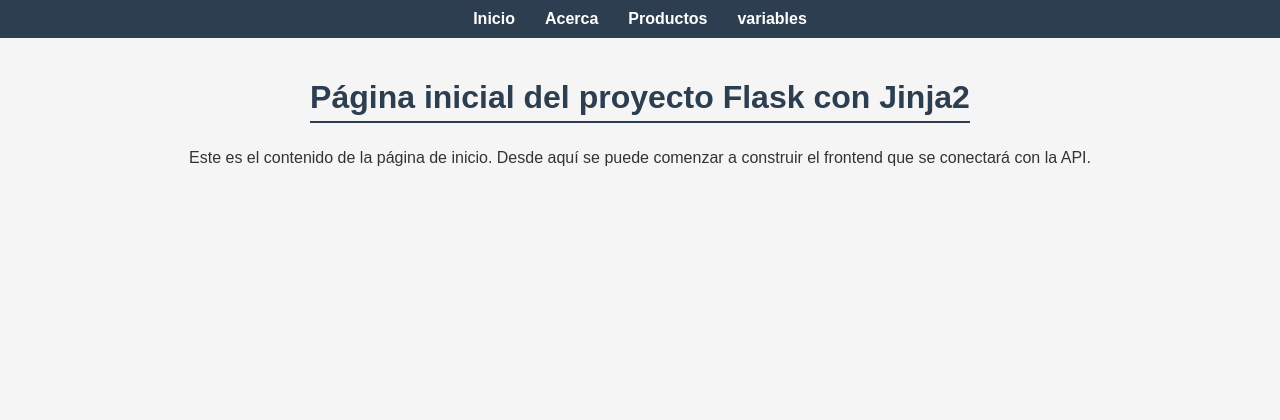
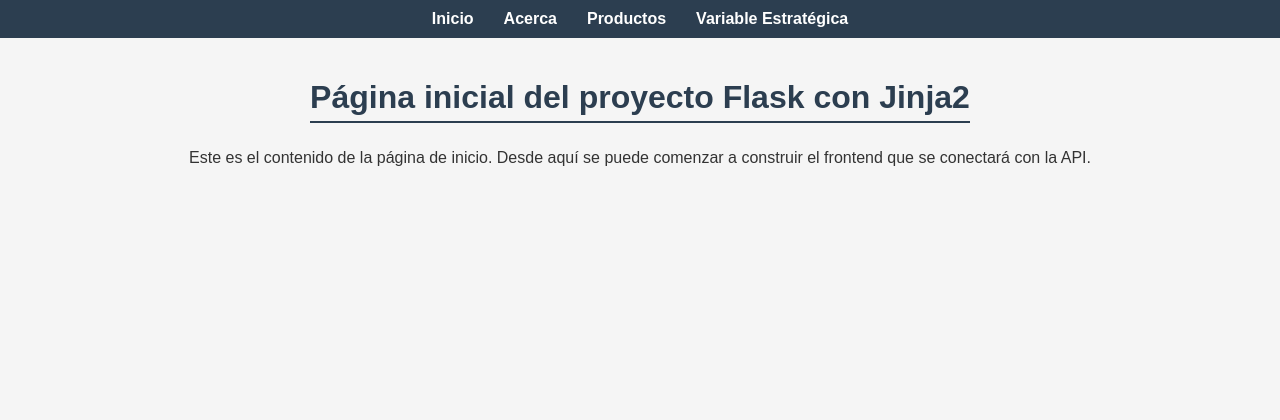
Before and after one commit to jelexlex/flaskapi_jinja, a Flask app: page / in a window 1280 px wide. Shown: the top 420 px of the page. Run offline with Flask 3, Linux system fonts and the light colour scheme.

Commit message:
Implementación completa de CRUDL de variable_estrategica con Flask y Jinja2

```diff
--- a/app.py
+++ b/app.py
@@ -3,13 +3,14 @@ from flask import Flask, render_template
 
 # Importar el Blueprint que contiene las rutas de productos
 from rutas_productos import rutas_productos
-
+from rutas_variables import rutas_variables
 # Crear la instancia de la aplicación Flask
 aplicacion = Flask(__name__)
 
 # ------------------- Registro de Blueprints -------------------
 # Registrar el Blueprint de productos en la aplicación principal
 aplicacion.register_blueprint(rutas_productos)
+aplicacion.register_blueprint(rutas_variables)
 
 # ------------------- Rutas principales -------------------
 
--- a/templates/base.html
+++ b/templates/base.html
@@ -14,7 +14,8 @@
                 <li><a href="{{ url_for('inicio') }}">Inicio</a></li>
                 <li><a href="{{ url_for('acerca') }}">Acerca</a></li>
                 <li><a href="{{ url_for('rutas_productos.productos') }}">Productos</a></li>
-                <li><a href="{{ url_for('rutas_variables.variables') }}">variables</a></li>
+                 <li><a href="{{ url_for('rutas_variables.variables') }}">Variable Estratégica</a></li>
+
             </ul>
         </nav>
     </header>
```
